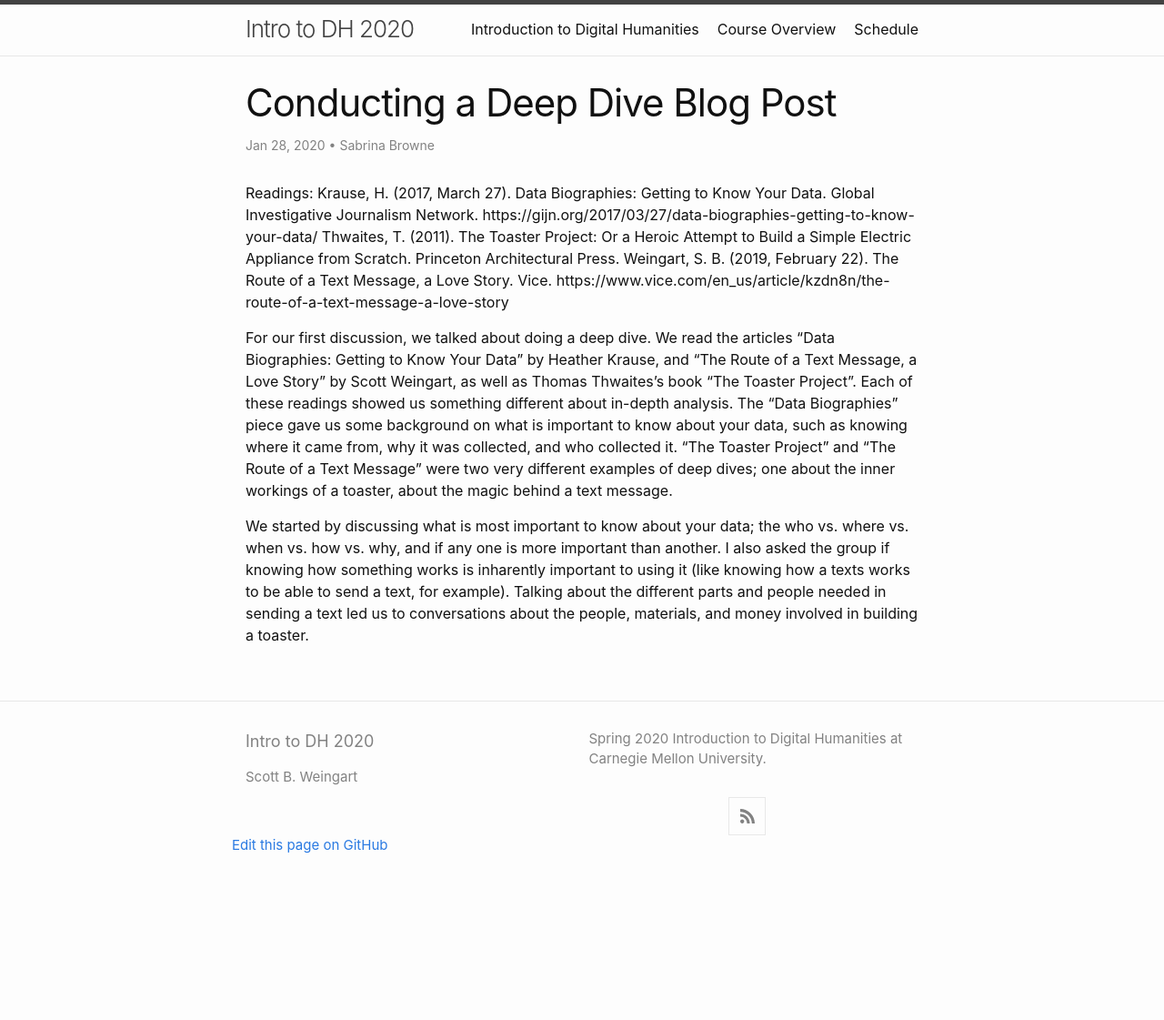
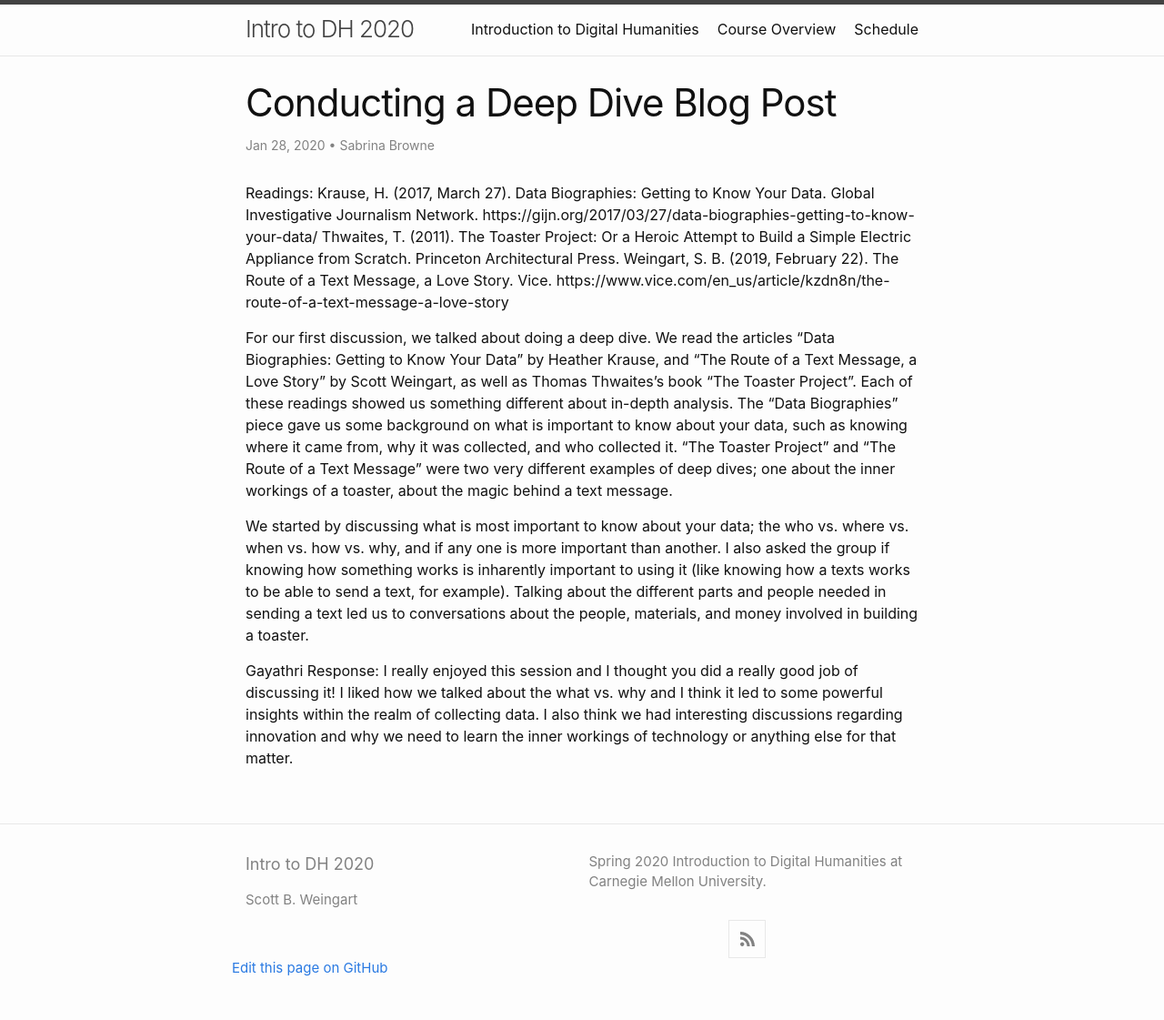
Before and after one commit to scottbot/IntroDH2020, a Jekyll site: the page built from _posts/2020-01-28-Conducting-a-Deep-Dive-Blog-Post.md, in a window 1280 px wide. Shown: the whole page at 91% size. Built offline with Jekyll 4.4.1, drawn with Linux system fonts in a browser that asks for light colours; a script that is not in the unit is left out; before the commit the page ends 986 px from its top, so only the background shows below that.

Commit message:
Update 2020-01-28-Conducting-a-Deep-Dive-Blog-Post.md

```diff
--- a/_posts/2020-01-28-Conducting-a-Deep-Dive-Blog-Post.md
+++ b/_posts/2020-01-28-Conducting-a-Deep-Dive-Blog-Post.md
@@ -23,3 +23,7 @@ We started by discussing what is most important to know about your data; the who
 any one is more important than another. I also asked the group if knowing how something works is inharently important to using
 it (like knowing how a texts works to be able to send a text, for example). Talking about the different parts and people needed
 in sending a text led us to conversations about the people, materials, and money involved in building a toaster.
+
+
+Gayathri Response:
+I really enjoyed this session and I thought you did a really good job of discussing it! I liked how we talked about the what vs. why and I think it led to some powerful insights within the realm of collecting data. I also think we had interesting discussions regarding innovation and why we need to learn the inner workings of technology or anything else for that matter.
```
